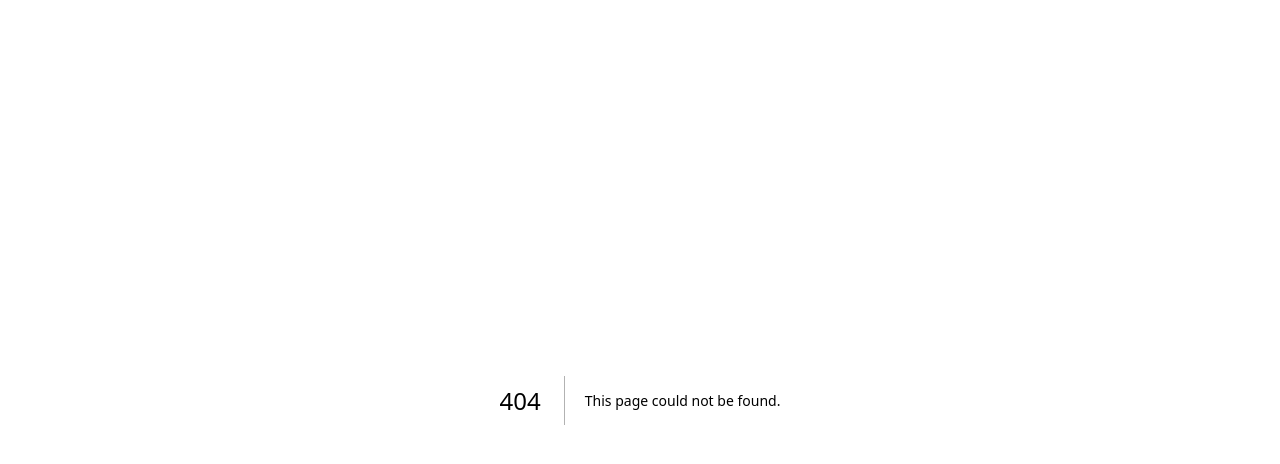
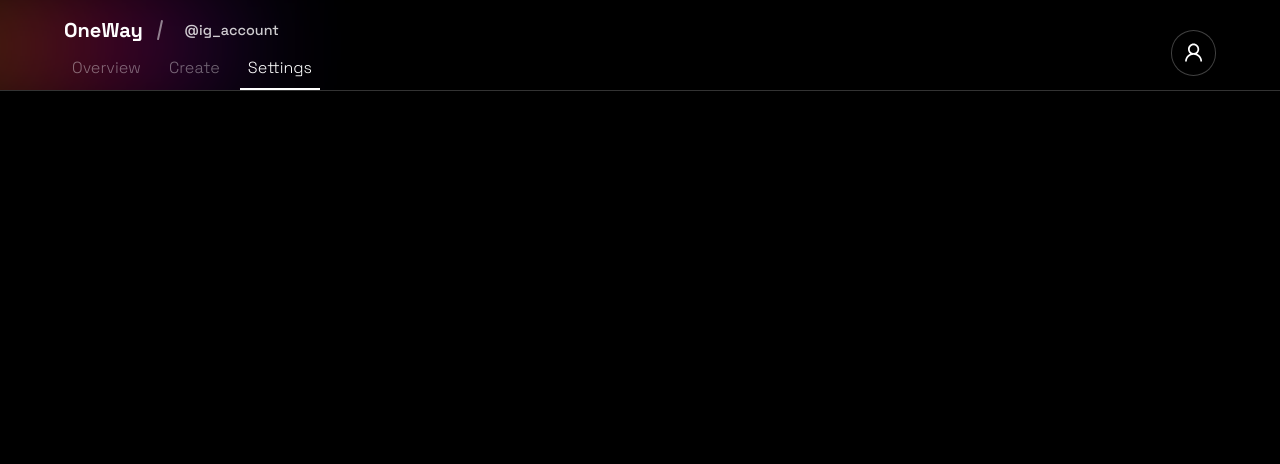
Before and after one commit to ishaan1013/oneway, a Next.js app: page /dashboard/settings in a window 1280 px wide. Before the commit this address had no page. Shown: the top 464 px of the page. Built offline with nearby package versions, Linux system fonts and the light colour scheme; no server answers; sample sign-in values are in the browser's storage.

Commit message:
general styles

```diff
--- a/components/dashboard/nav.tsx
+++ b/components/dashboard/nav.tsx
@@ -19,7 +19,9 @@ const DashboardNav = () => {
               OneWay
             </Link>
             <div className="mx-4 h-5 w-[1.5px] rotate-12 bg-white/50" />
-            <p className="font-medium">@ig_account</p>
+            <button className="rounded px-2 pt-1 pb-0.5 text-[0.9rem] font-medium text-white/80 duration-200 hover:bg-white/[0.15]">
+              @ig_account
+            </button>
           </div>
           <ul className="mt-3 list-none space-x-3">
             <li
@@ -34,7 +36,7 @@ const DashboardNav = () => {
                 className={`rounded px-2 py-1 font-light duration-200 ${
                   router.pathname == "/dashboard"
                     ? "opacity-100 hover:bg-white/[0.15]"
-                    : "opacity-50 hover:bg-white/20 hover:opacity-80"
+                    : "opacity-40 hover:bg-white/20 hover:opacity-70"
                 }`}>
                 Overview
               </Link>
@@ -51,7 +53,7 @@ const DashboardNav = () => {
                 className={`rounded px-2 py-1 font-light duration-200 ${
                   router.pathname == "/dashboard/create"
                     ? "opacity-100 hover:bg-white/[0.15]"
-                    : "opacity-50 hover:bg-white/20 hover:opacity-80"
+                    : "opacity-40 hover:bg-white/20 hover:opacity-70"
                 }`}>
                 Create
               </Link>
@@ -68,7 +70,7 @@ const DashboardNav = () => {
                 className={`rounded px-2 py-1 font-light duration-200 ${
                   router.pathname == "/dashboard/settings"
                     ? "opacity-100 hover:bg-white/[0.15]"
-                    : "opacity-50 hover:bg-white/20 hover:opacity-80"
+                    : "opacity-40 hover:bg-white/20 hover:opacity-70"
                 }`}>
                 Settings
               </Link>
--- a/components/dashboard/userDropdown.tsx
+++ b/components/dashboard/userDropdown.tsx
@@ -18,7 +18,7 @@ const UserDropdown = () => {
 
       <DropdownMenu.Portal>
         <DropdownMenu.Content
-          className="dropdown-menu-content z-50 w-48 select-none rounded border-[1px] border-white/20 bg-[#191919]/80 p-2 shadow-[0_0px_100px_15px_rgba(0,0,0,1)] backdrop-blur-lg duration-200 ease-in-out will-change-[opacity]"
+          className="dropdown-menu-content z-50 w-48 select-none rounded border-[1px] border-white/20 bg-[#191919]/80 p-2 shadow-[0_0px_100px_15px_rgba(0,0,0,0.5)] backdrop-blur-sm duration-200 ease-in-out will-change-[opacity]"
           sideOffset={5}
           align="end">
           <div className="overflow-hidden rounded bg-white/5 px-2 py-3">
--- /dev/null
+++ b/pages/dashboard/settings.tsx
@@ -0,0 +1,42 @@
+import Head from "next/head"
+
+import { getSession } from "next-auth/react"
+import { GetServerSideProps } from "next"
+
+import DashboardNav from "../../components/dashboard/nav"
+
+const Create = () => {
+  return (
+    <div>
+      <Head>
+        <title>OneWay Dashboard</title>
+        <meta name="description" content="Generated by create next app" />
+        <meta name="viewport" content="width=device-width, initial-scale=1.0" />
+        <link rel="icon" href="/favicon.ico" />
+      </Head>
+
+      <main className="xs:px-8 relative z-10 flex min-h-screen w-screen flex-col items-center justify-start overflow-x-hidden px-4 pt-36 pb-16 md:px-16">
+        <DashboardNav />
+      </main>
+    </div>
+  )
+}
+
+export const getServerSideProps: GetServerSideProps = async (context) => {
+  const session = await getSession(context)
+
+  if (!session) {
+    return {
+      redirect: {
+        destination: "/",
+        permanent: false,
+      },
+    }
+  }
+
+  return {
+    props: { session },
+  }
+}
+
+export default Create
--- a/pages/index.tsx
+++ b/pages/index.tsx
@@ -86,12 +86,12 @@ const Home = () => {
         {/* <h2 className="mb-2 text-2xl font-semibold uppercase text-white/50">
           OneWay
         </h2> */}
-        <h1 className="mb-1.5 text-center text-8xl font-bold opacity-70">
+        {/* <h1 className="mb-1.5 text-center text-8xl font-bold opacity-70">
           Instagram
         </h1>
         <h2 className="mb-14 -translate-x-1 text-center text-8xl font-bold italic">
           One Way
-        </h2>
+        </h2> */}
         <LoginButton />
         <button className="mt-3 text-lg font-medium opacity-90 duration-200 hover:opacity-50">
           About This Project
--- a/styles/globals.css
+++ b/styles/globals.css
@@ -76,7 +76,7 @@ a {
 @keyframes fadeIn {
   from {
     opacity: 0;
-    transform: translateY(6px);
+    transform: translateY(-4px);
   }
   to {
     opacity: 1;
@@ -91,47 +91,6 @@ a {
   }
   to {
     opacity: 0;
-    transform: translateY(6px);
+    transform: translateY(-4px);
   }
 }
-
-.loader {
-  width: 48px;
-  height: 48px;
-  border-radius: 50%;
-  position: relative;
-  animation: rotate 1s linear infinite;
-}
-.loader::before {
-  content: "";
-  box-sizing: border-box;
-  position: absolute;
-  inset: 0px;
-  border-radius: 50%;
-  border: 5px solid #fff;
-  animation: prixClipFix 2s linear infinite;
-}
-
-@keyframes rotate {
-  100% {
-    transform: rotate(360deg);
-  }
-}
-
-@keyframes prixClipFix {
-  0% {
-    clip-path: polygon(50% 50%, 0 0, 0 0, 0 0, 0 0, 0 0);
-  }
-  25% {
-    clip-path: polygon(50% 50%, 0 0, 100% 0, 100% 0, 100% 0, 100% 0);
-  }
-  50% {
-    clip-path: polygon(50% 50%, 0 0, 100% 0, 100% 100%, 100% 100%, 100% 100%);
-  }
-  75% {
-    clip-path: polygon(50% 50%, 0 0, 100% 0, 100% 100%, 0 100%, 0 100%);
-  }
-  100% {
-    clip-path: polygon(50% 50%, 0 0, 100% 0, 100% 100%, 0 100%, 0 0);
-  }
-}
```
